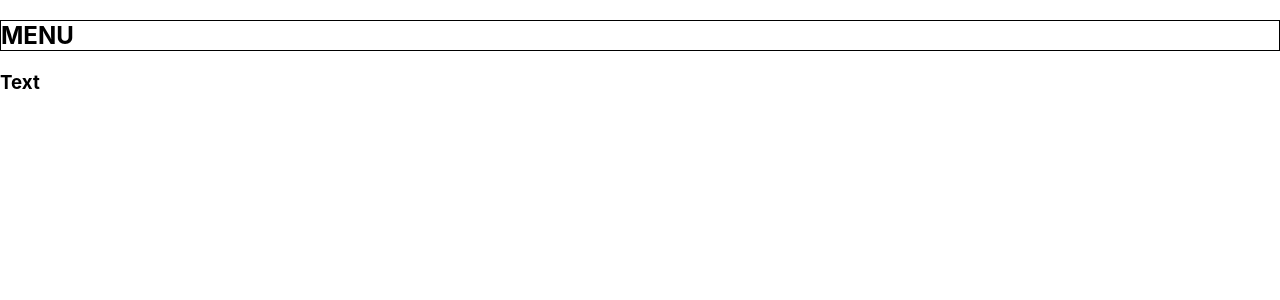
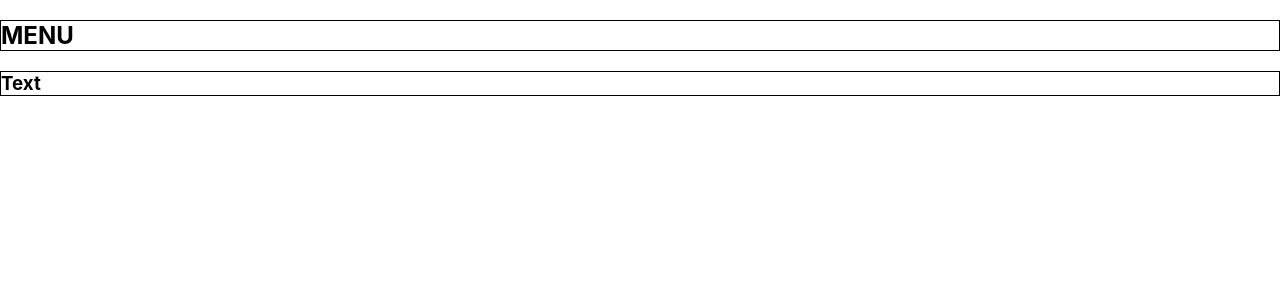
Before and after one commit to 2212021/2212021.github.io, a React (Create React App) app: page / in a window 1280 px wide. Shown: the top 300 px of the page. Built offline with nearby package versions, Linux system fonts and the light colour scheme; a web font is replaced by a local one.

Commit message:
Update App.css

```diff
--- a/src/App.css
+++ b/src/App.css
@@ -19,6 +19,10 @@
 
 }
 
+h3 {
+  border: solid 1px #000000;
+}
+
 #menubutton {
   border: solid 1px #000000;
 }
```
